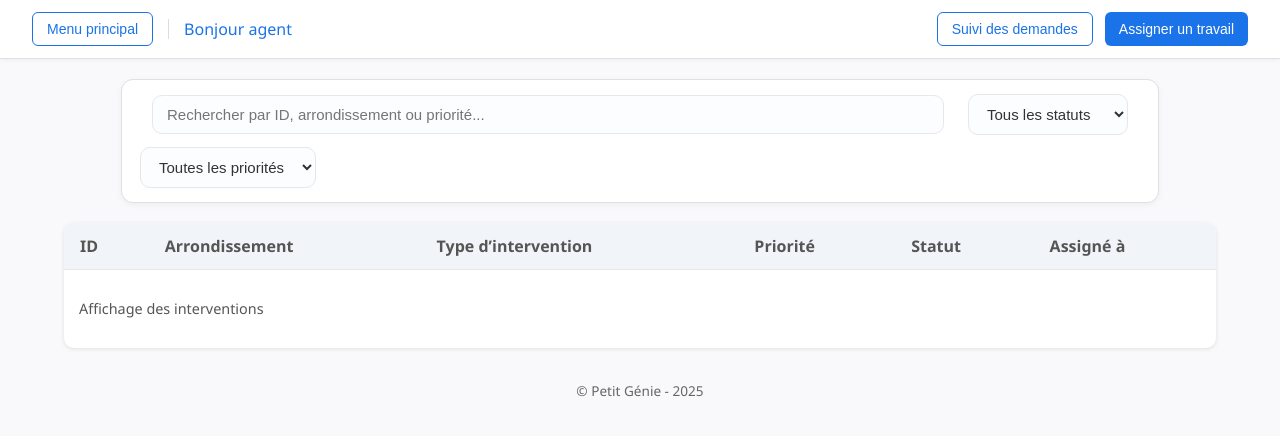
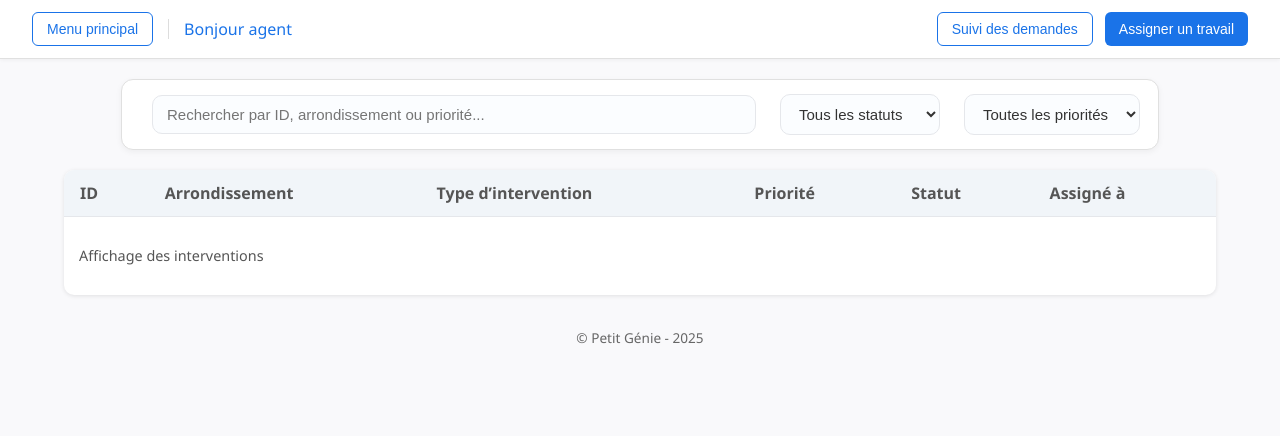
Before and after one commit to Chrisamy/maville-incident-reporting, a plain HTML site: page src/main/resources/public/viewAgent.html in a window 1280 px wide. Drawn offline with Linux system fonts and the light colour scheme.

Commit message:
UI changes (final?)

```diff
--- a/src/main/resources/public/style.css
+++ b/src/main/resources/public/style.css
@@ -92,7 +92,7 @@ button {
     max-width: 1000px;
     margin: 20px auto;
     display: flex;
-    flex-wrap: wrap;
+    flex-wrap: nowrap;
     align-items: center;
     gap: 12px;
     padding: 14px 18px;
@@ -119,10 +119,13 @@ button {
     min-width: 160px;
 }
 
+
 .search-section select {
     flex: 0 0 auto;
     min-width: 160px;
     background-color: #fbfdff;
+    display: inline-block;
+    vertical-align: middle;
 }
 
 .search-section input:focus,
```
